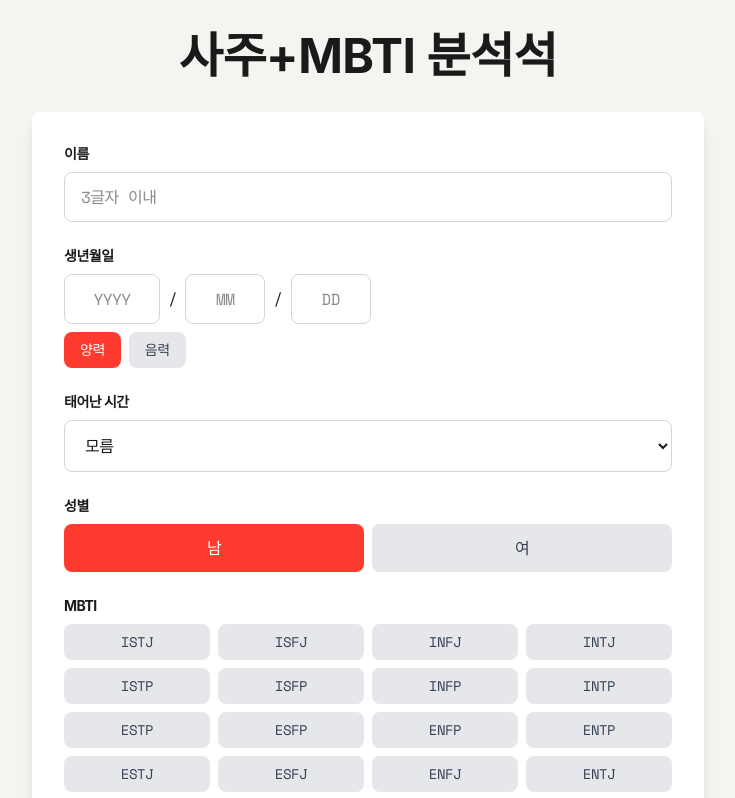
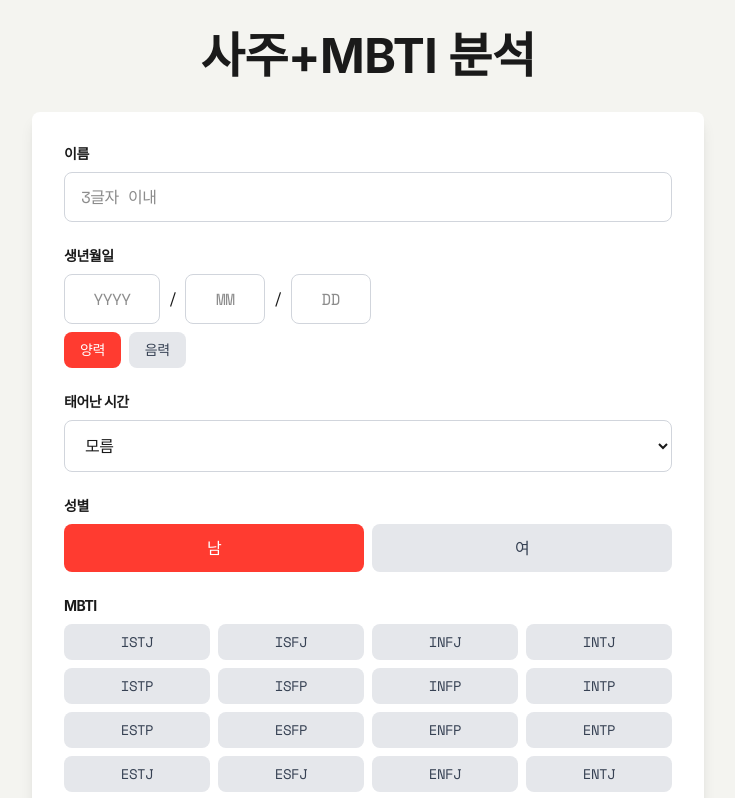
Before and after one commit to jerry-9393/life-receipt, a Next.js app: page / in a window 1280 px wide. Shown: the top 798 px of the page, without its empty margins (272-1007 px from the left). Built offline with nearby package versions, Linux system fonts and the light colour scheme; a web font is replaced by a local one.

Commit message:
코드수정

```diff
--- a/app/page.tsx
+++ b/app/page.tsx
@@ -193,7 +193,7 @@
         <div className="max-w-2xl mx-auto">
           <div className="text-center mb-8">
             <h1 className="text-4xl md:text-5xl font-bold text-[#1A1A1A] mb-4 tracking-tight" style={{ letterSpacing: "-0.5px" }}>
-              사주+MBTI 분석석
+              사주+MBTI 분석
             </h1>
           </div>
 
```
